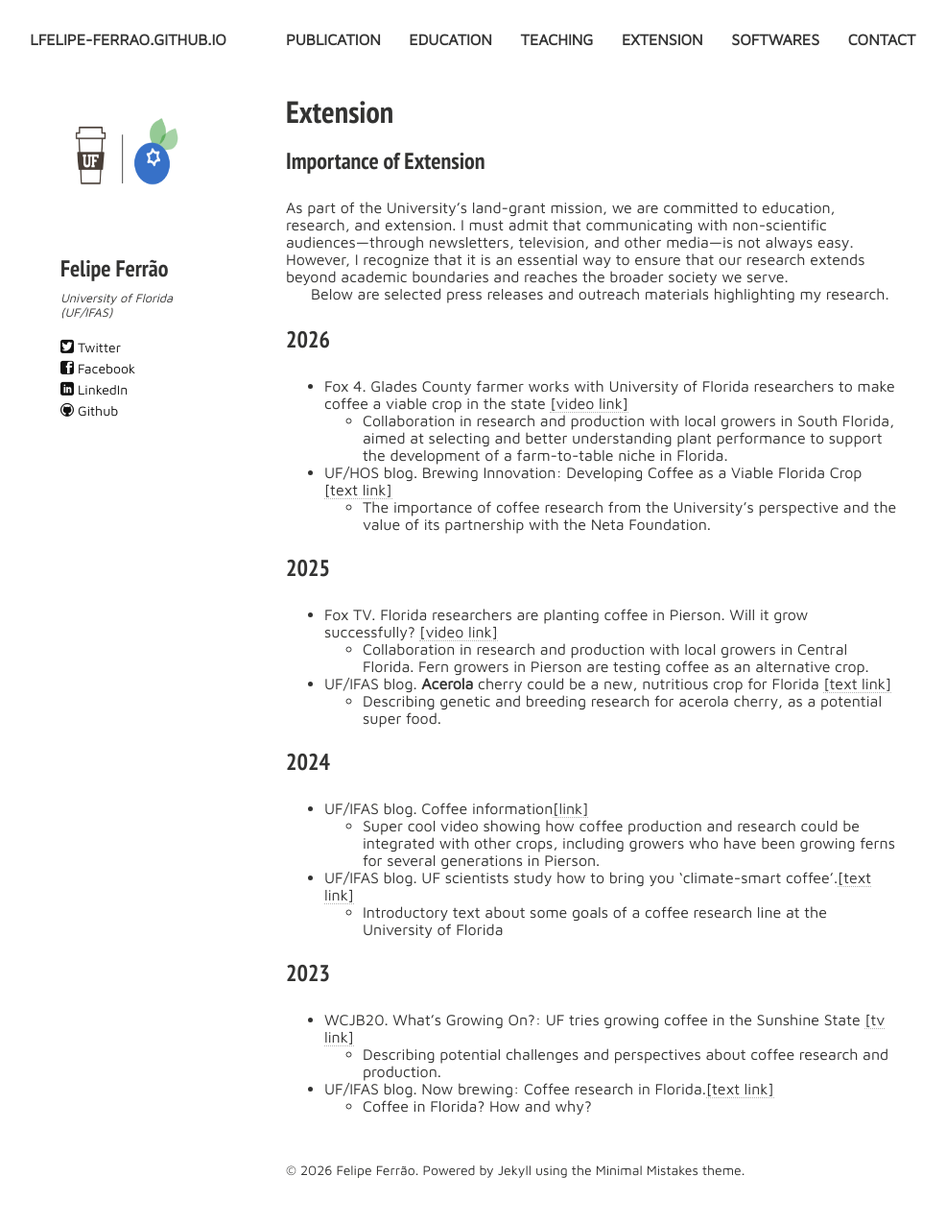
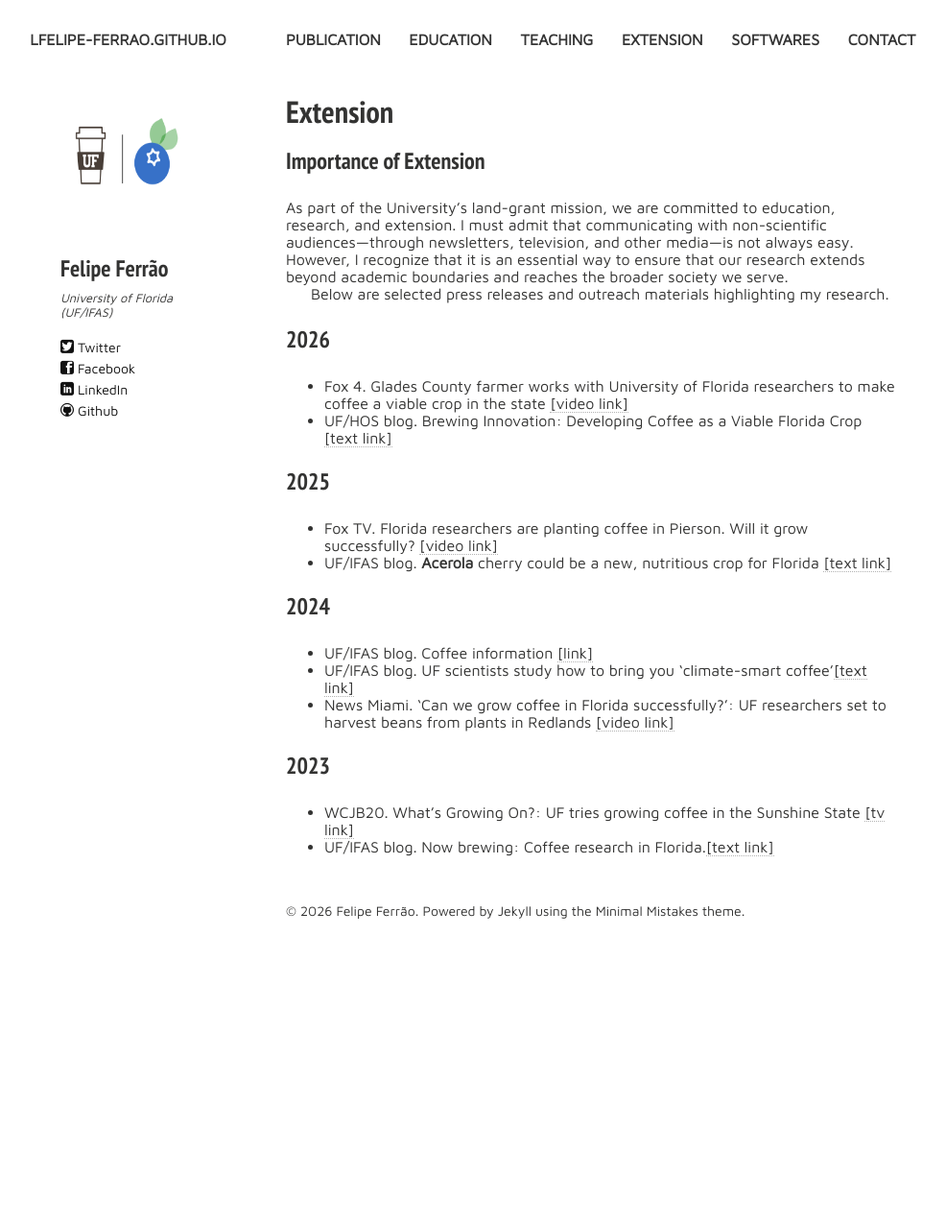
Before and after one commit to lfelipe-ferrao/lfelipe-ferrao.github.io, a Jekyll site: the page built from extension.md, in a window 1280 px wide. Shown: the whole page at 96% size, without its empty margins (22-1008 px from the left). Built offline with Jekyll 4.4.1, drawn with Linux system fonts in a browser that asks for light colours; nearby versions of some CDN libraries; after the commit the page ends 1005 px from its top, so only the background shows below that.

Commit message:
Update extension.md

```diff
--- a/extension.md
+++ b/extension.md
@@ -22,32 +22,20 @@ Below are selected press releases and outreach materials highlighting my researc
 ### 2026
 
 - Fox 4. Glades County farmer works with University of Florida researchers to make coffee a viable crop in the state [[video link]](https://www.fox4now.com/news/local-news/glades-county/glades-county-farmer-works-with-university-of-florida-researchers-to-make-coffee-a-viable-crop-in-the-state#google_vignette)
-  - Collaboration in research and production with local growers in South Florida, aimed at selecting and better understanding plant performance to support the development of a farm-to-table niche in Florida.
-
 - UF/HOS blog. Brewing Innovation: Developing Coffee as a Viable Florida Crop [[text link]](https://blogs.ifas.ufl.edu/hosdept/2026/01/22/coffee-genomics-florida-breeding/)
-  - The importance of coffee research from the University’s perspective and the value of its partnership with the Neta Foundation.
 
 ### 2025
 
 - Fox TV. Florida researchers are planting coffee in Pierson. Will it grow successfully? [[video link]](https://www.wesh.com/article/florida-researchers-planting-coffee-pierson/63412467)
-  - Collaboration in research and production with local growers in Central Florida. Fern growers in Pierson are testing coffee as an alternative crop.
-
 - UF/IFAS blog.  **Acerola** cherry could be a new, nutritious crop for Florida [[text link]]([https://blogs.ifas.ufl.edu/news/2023/06/05/coffee-research-in-florida/](https://blogs.ifas.ufl.edu/news/2025/08/14/acerola-cherry-could-be-a-new-nutritious-crop-for-florida/))
-  - Describing genetic and breeding research for acerola cherry, as a potential super food.
-
 
 ### 2024
 
-- UF/IFAS blog. Coffee information[[link]](https://www.linkedin.com/feed/update/urn:li:activity:7272276575042048002/)
-  - Super cool video showing how coffee production and research could be integrated with other crops, including growers who have been growing ferns for several generations in Pierson.
-
-- UF/IFAS blog.  UF scientists study how to bring you ‘climate-smart coffee’.[[text link]](https://blogs.ifas.ufl.edu/news/2024/07/25/uf-scientists-study-how-to-bring-you-climate-smart-coffee/)
-  - Introductory text about some goals of a coffee research line at the University of Florida
+- UF/IFAS blog. Coffee information [[link]](https://www.linkedin.com/feed/update/urn:li:activity:7272276575042048002/)
+- UF/IFAS blog.  UF scientists study how to bring you ‘climate-smart coffee’[[text link]](https://blogs.ifas.ufl.edu/news/2024/07/25/uf-scientists-study-how-to-bring-you-climate-smart-coffee/)
+- News Miami. ‘Can we grow coffee in Florida successfully?’: UF researchers set to harvest beans from plants in Redlands [[video link]](https://wsvn.com/news/7spotlight/can-we-grow-coffee-in-florida-successfully-uf-researchers-set-to-harvest-beans-from-plants-in-redlands/)
 
 ### 2023
 
 - WCJB20. What’s Growing On?: UF tries growing coffee in the Sunshine State [[tv link]](https://www.wcjb.com/2023/07/27/whats-growing-uf-tries-growing-coffee-sunshine-state/)
-  - Describing potential challenges and perspectives about coffee research and production.
-
 - UF/IFAS blog.  Now brewing: Coffee research in Florida.[[text link]](https://blogs.ifas.ufl.edu/news/2023/06/05/coffee-research-in-florida/)
-  - Coffee in Florida? How and why?
```
